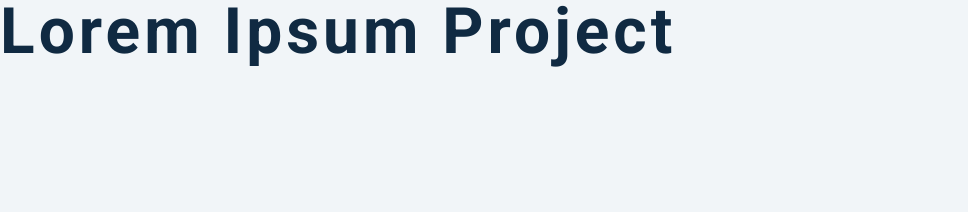
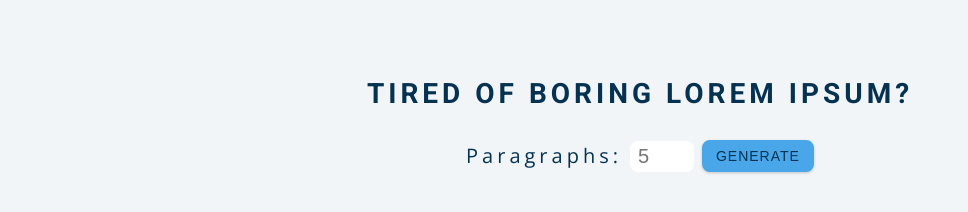
Before and after one commit to jacobrees/JS-Lorem-Ipsum, a plain HTML site: page index.html in a window 1280 px wide. Shown: the whole page, without its empty margins (0-968 px from the left). Drawn offline with nearby package versions, Linux system fonts and the light colour scheme.

Commit message:
Complete HTML and CSS for project

```diff
--- a/index.html
+++ b/index.html
@@ -9,7 +9,15 @@
     <link rel="stylesheet" href="styles.css" />
   </head>
   <body>
-    <h1>lorem ipsum project</h1>
+    <section class="section-center">
+      <h3>tired of boring lorem ipsum?</h3>
+      <form class="lorem-form">
+        <label for="amount">Paragraphs:</label>
+        <input type="number" name="amount" id="amount" placeholder="5">
+        <button type="submit" class="btn">generate</button>
+      </form>
+      <article class="lorem-text"></article>
+    </section>
     <!-- javascript -->
     <script src="app.js"></script>
   </body>
```
